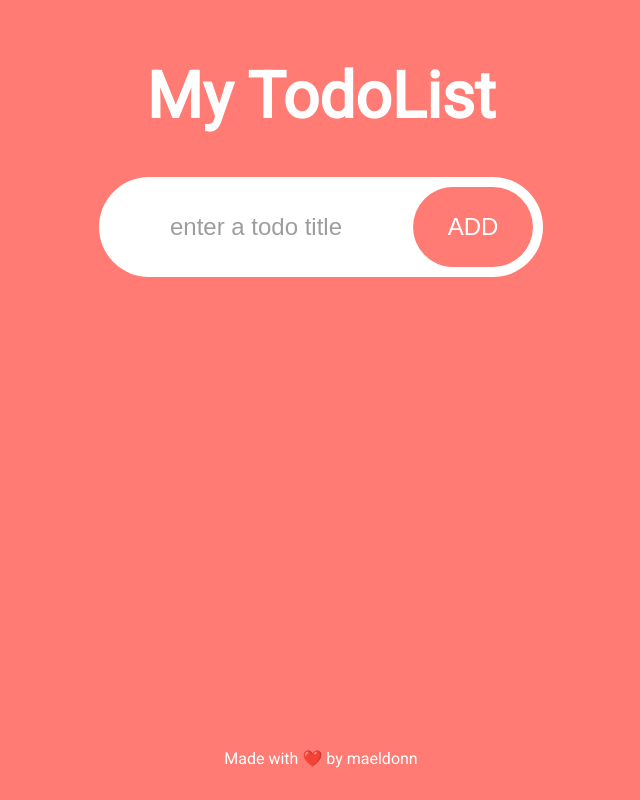
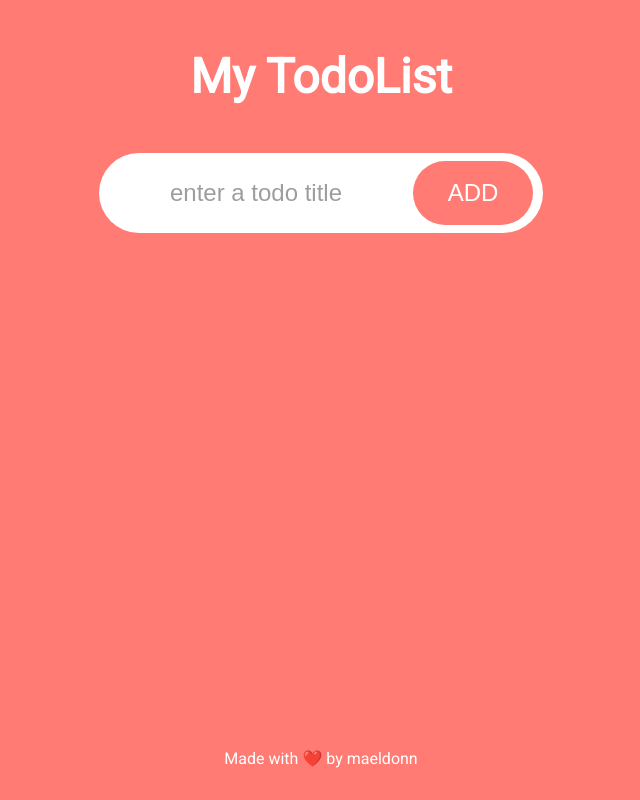
Before and after one commit to maeldonn/todoapp, a Vue app: page / in a window 1280 px wide. Shown: the whole page, without its empty margins (319-959 px from the left). Built offline with nearby package versions, Linux system fonts and the light colour scheme.

Commit message:
:deploy: Preparing to deploy app

```diff
--- a/src/components/Header.vue
+++ b/src/components/Header.vue
@@ -13,10 +13,10 @@ export default {
 <style scoped>
 header {
   text-align: center;
-  margin: 1rem 1rem 0 1rem;
+  margin: 1rem 0;
 }
 
 h1 {
-  font-size: 4rem;
+  font-size: 3rem;
 }
 </style>
--- a/src/components/TodoAdd.vue
+++ b/src/components/TodoAdd.vue
@@ -70,7 +70,7 @@ export default {
 }
 
 form {
-  height: 6.25em;
+  height: 5em;
   display: -webkit-box;
   display: -ms-flexbox;
   display: flex;
--- /dev/null
+++ b/vue.config.js
@@ -0,0 +1,5 @@
+module.exports = {
+  publicPath: process.env.NODE_ENV === 'production'
+    ? '/todoapp/'
+    : '/',
+};
```
Also changed, not shown: 2 other files (tests, documents, lock files or other folders).
